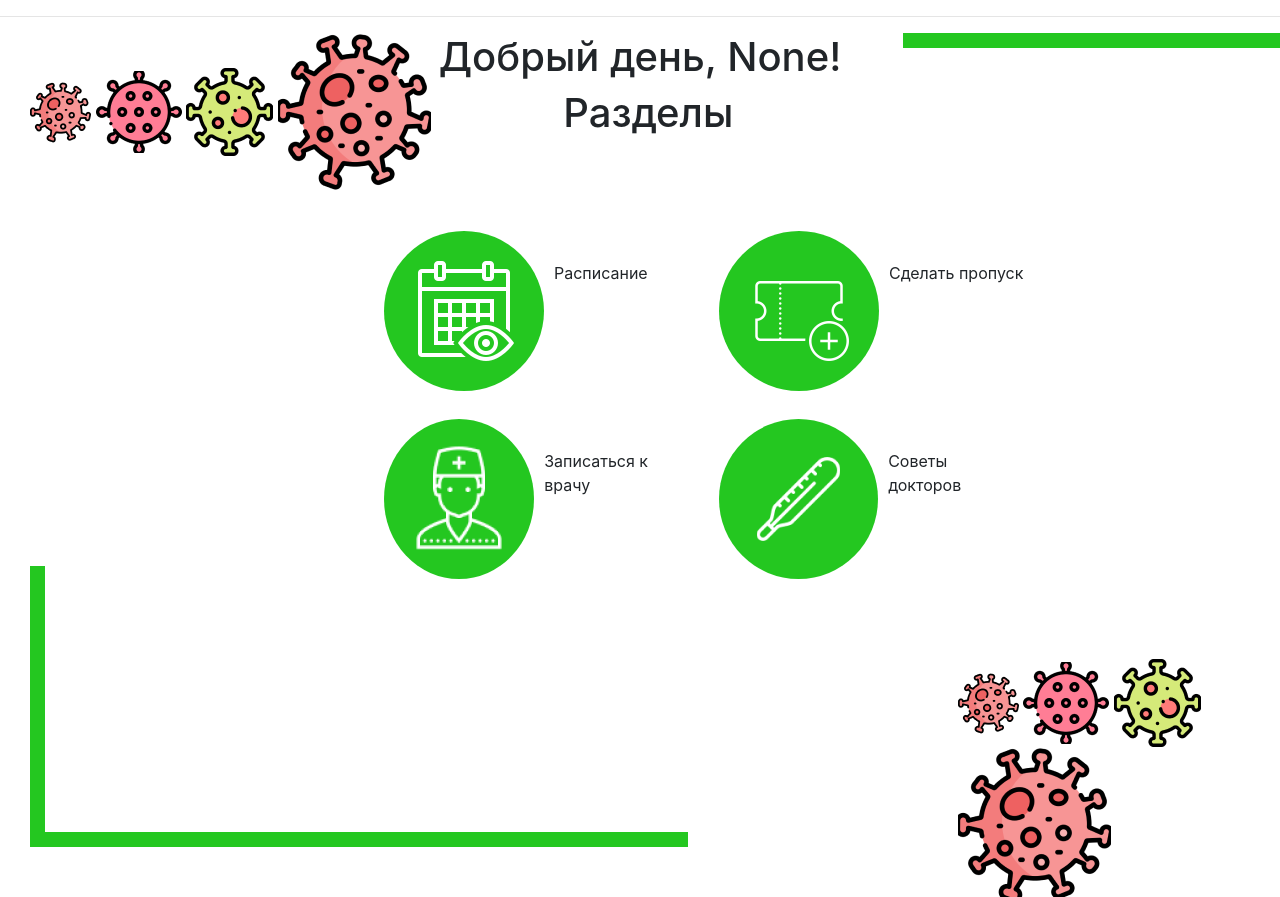
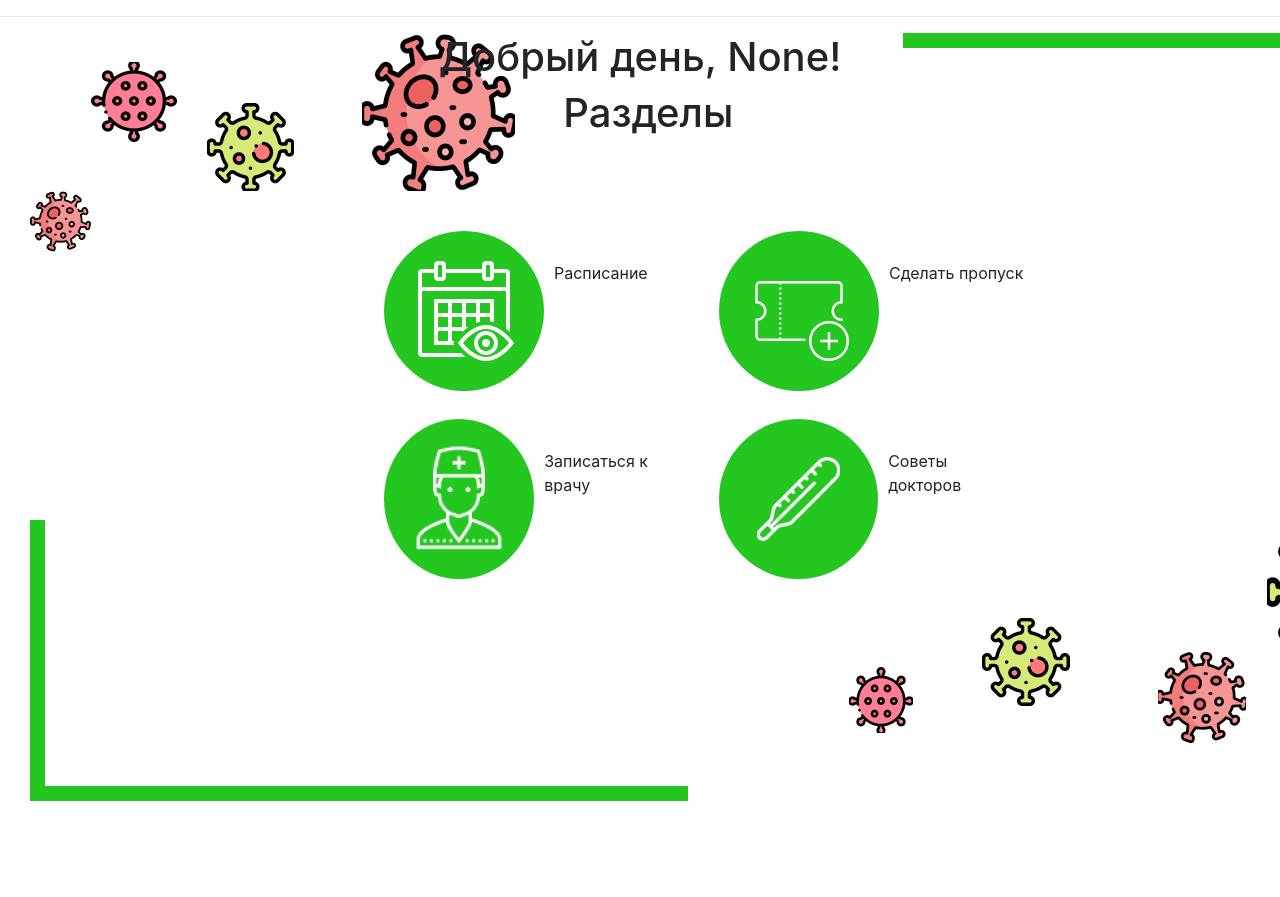
Before and after one commit to TvoeZdorovie/PFH_, a Flask app: page / in a window 1280 px wide. Shown: the part 40-937 px from the top of the page. Run offline with Flask 2, Linux system fonts and the light colour scheme; a user stored in the database is signed in; some libraries are stand-ins or nearby versions.

Commit message:
fix bugs

```diff
--- a/app/static/style.css
+++ b/app/static/style.css
@@ -77,7 +77,7 @@
 .top_right{
     position: absolute;
     width:60vh;
-    height: 70vh;
+    height: 50vh;
     border-top: 15px solid #24C720;
     border-right: 15px solid #24C720;
 
@@ -91,13 +91,27 @@
 
 }
 .pretty_border .row.bottom{
-    padding-top: 40vh;
+    padding-top: 20vh;
 }
+/*
 .bottom_right{
 
     margin-top: 10vh;
 }
+*/
+.bottom_right{
+    position: absolute;
+    background-image: url("img/Frame2.png");
+    background-repeat: no-repeat;
+    width:600px;
+    height: 300px;
 
+}
+.main_cabinet a{
+    text-decoration: none;
+    display: inline-block;
+    color: black;
+}
 .main_cabinet .parts  .image{
     background-repeat: no-repeat;
     background-position: center;
@@ -116,6 +130,22 @@
     background-image: url("img/t4.png");
 }
 
+.plug_head{
+    text-align: center;
+    margin-top: 10rem;
+}
+.plug_music{
+    width: 100%;
+    margin-top: 1rem;
+    height: 50vh;
+}
+.top_left{
+
+    background-image: url("img/Frame.png");
+    width: 600px;
+    height: 300px;
+    background-repeat: no-repeat;
+}
 /*
 .top_left{
     position: relative;
--- a/app/templates/base.html
+++ b/app/templates/base.html
@@ -23,10 +23,12 @@
       <div class="row">
         <div class="col">
         <div class="top_left">
+          <!--
           <img class="first" src="../static/img/c1.png" alt="">
           <img class="second" src="../static/img/c2.png" alt="">
           <img class="third" src="../static/img/c3.png" alt="">
           <img class="fourth" src="../static/img/c4.png" alt="">
+          -->
         </div>
         </div>
         <div class="col-4"></div>
@@ -42,13 +44,15 @@
             <div class="col">
               <div class="bottom_left"></div>
             </div>
-            <div class="col-5"></div>
+            <div class="col-3"></div>
             <div class="col">
               <div class="bottom_right">
+                <!--
                 <img class="first" src="../static/img/c1.png" alt="">
                 <img class="second" src="../static/img/c2.png" alt="">
                 <img class="third" src="../static/img/c3.png" alt="">
                 <img class="fourth" src="../static/img/c4.png" alt="">
+                -->
               </div>
               </div>
 
--- a/app/templates/index.html
+++ b/app/templates/index.html
@@ -28,4 +28,20 @@
 
 </div>
 
+<script>
+    links = [
+        '/timesheet' ,
+        '/takepass',
+        '/doctor',
+        '/advice'
+    ]
+    elems = document.querySelectorAll('.parts .col')
+    console.log(elems)
+    for (let i=0 ; i<links.length ; i++ ){
+        elems[i].addEventListener('click', function () {
+            window.location.href = links[i];
+            });
+    }
+</script>
+
 {% endblock %}
--- a/app/views.py
+++ b/app/views.py
@@ -17,7 +17,7 @@ def index():
     user = { 'name': current_user.name }
     return render_template("index.html",
         title = 'Кабинет',
-        user = user )
+        user = user)
 
 @app.route('/reg', methods = ['GET', 'POST'])
 def reg():
@@ -31,10 +31,14 @@ def reg():
         #flash('Привет ' + form.login.data )
         u = models.User(email=form.login.data , passwd=form.password.data,name=form.name.data, role=models.ROLE_USER)
         u.hash_password()
-        db.session.add(u)
-        db.session.commit()
-        login_user(u, remember=form.remember_me.data)
-        return redirect(url_for('index'))
+        try:
+            db.session.add(u)
+            db.session.commit()
+            login_user(u, remember=form.remember_me.data)
+            return redirect(url_for('index'))
+        except:
+            flash('Такая почта уже зарегистрирована')
+            return redirect(url_for('reg'))
 
     return render_template('registration.html',
         title = 'Регистрация',
@@ -62,8 +66,30 @@ def auth():
         form = form,
         )
 
-@app.route('/logout')
+@app.route('/logout', methods = ['GET', 'POST'])
 def logout():
     flash("")
     logout_user()
     return redirect(url_for('auth'))
+
+@app.route('/timesheet', methods = ['GET', 'POST'])
+def timesheet():
+    return redirect(url_for('plug'))
+
+@app.route('/takepass', methods = ['GET', 'POST'])
+def takepass():
+    return redirect(url_for('plug'))
+
+@app.route('/doctor', methods = ['GET', 'POST'])
+def doctor():
+    return redirect(url_for('plug'))
+
+@app.route('/advice', methods = ['GET', 'POST'])
+def advice():
+    return redirect(url_for('plug'))
+
+
+#return redirect(url_for('auth'))
+@app.route('/plug', methods = ['GET'])
+def plug():
+    return render_template('plug.html')
```
Also changed, not shown: app/templates/plug.html (added, +23 -0 lines), app.db, app/static/img/Frame.png (added), app/static/img/Frame2.png (added).
